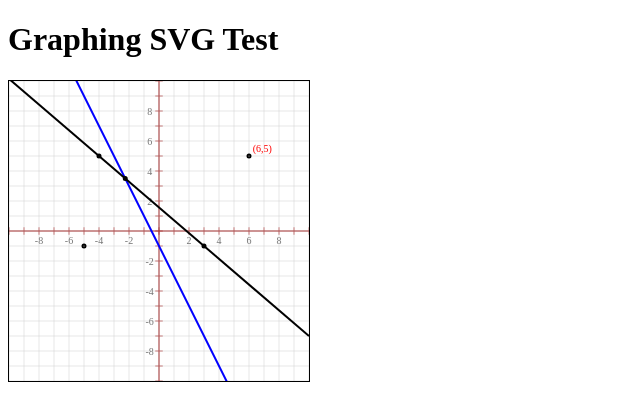
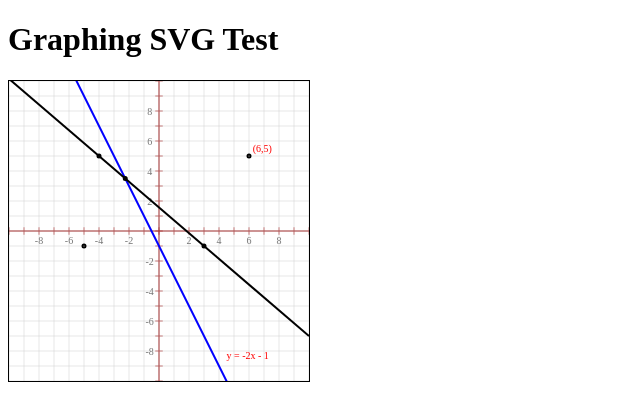
Before and after one commit to lurbano/uSVG, a plain HTML site: page graphing.html in a window 1280 px wide. Shown: the full height of the page, 0-640 px from the left. Drawn offline with Linux system fonts and the light colour scheme.

Commit message:
labelLinearFunction

```diff
--- a/graphing.html
+++ b/graphing.html
@@ -31,6 +31,7 @@
           pIntersect = svg.get_intersection_of_two_uLines(line1, line2);
           console.log(pIntersect);
           svg.labelPoint(p2);
+          svg.labelLinearFunction(line1, x=4, offset=new uPoint(0.5,0.5));
 
 
           // svg.addText("hello", new uPoint(-5,3), {style:{
--- a/uSvg.js
+++ b/uSvg.js
@@ -192,7 +192,7 @@
     let defaultStyle = {
       stroke:"#000", "stroke-width":"2"
     }
-    style = {...defaultStyle, ...style}
+    style = {...defaultStyle, ...style};
 
     let ymin = f.y(this.xmin);
     let xmin = this.xmin;
@@ -211,6 +211,28 @@
     let newLine = this.addLine(p1, p2, {style: style});
     if (this.lineList === undefined){this.lineList = []};
     this.lineList.push(newLine);
+
+  }
+
+  labelLinearFunction(f = new uLine(), x = 0, offset= new uPoint(0.25,0.25), {style = {}} = {}){
+    let defaultStyle = {
+      "text-anchor": "start",
+      "font-size": "10px",
+      fill: "red"
+    }
+    style = {...defaultStyle, ...style};
+
+    let loc = new uPoint(x, f.y(x));
+    loc = loc.add(offset);
+
+    let txt = f.eqnAsText();
+
+    let t = this.addText(txt, loc, {style: style})
+
+    if (this.pointLabelsList === undefined){this.pointLabelsList = []};
+    this.pointLabelsList.push(t);
+    return t;
+
   }
 
   labelPoint(p = new uPoint(), offset= new uPoint(0.25,0.25), {style = {}} = {}){
```
Also changed, not shown: README.md.
